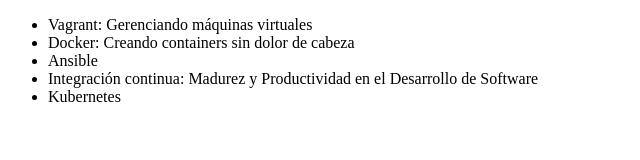
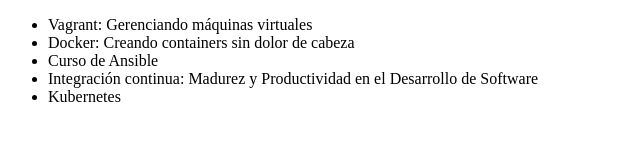
Before and after one commit to MartinMonsivaisT/alura-git, a plain HTML site: page index.html in a window 1280 px wide. Shown: the full height of the page, 0-640 px from the left. Drawn offline with Linux system fonts and the light colour scheme.

Commit message:
Poniendole curso en ansible

```diff
--- a/index.html
+++ b/index.html
@@ -8,7 +8,7 @@
      <ul>
          <li> Vagrant: Gerenciando máquinas virtuales</li>
          <li> Docker: Creando containers sin dolor de cabeza </li>
-         <li> Ansible </li>
+         <li> Curso de Ansible </li>
          <li> Integración continua: Madurez y Productividad en el Desarrollo de Software </li>
          <li> Kubernetes </li>
      </ul>
```
